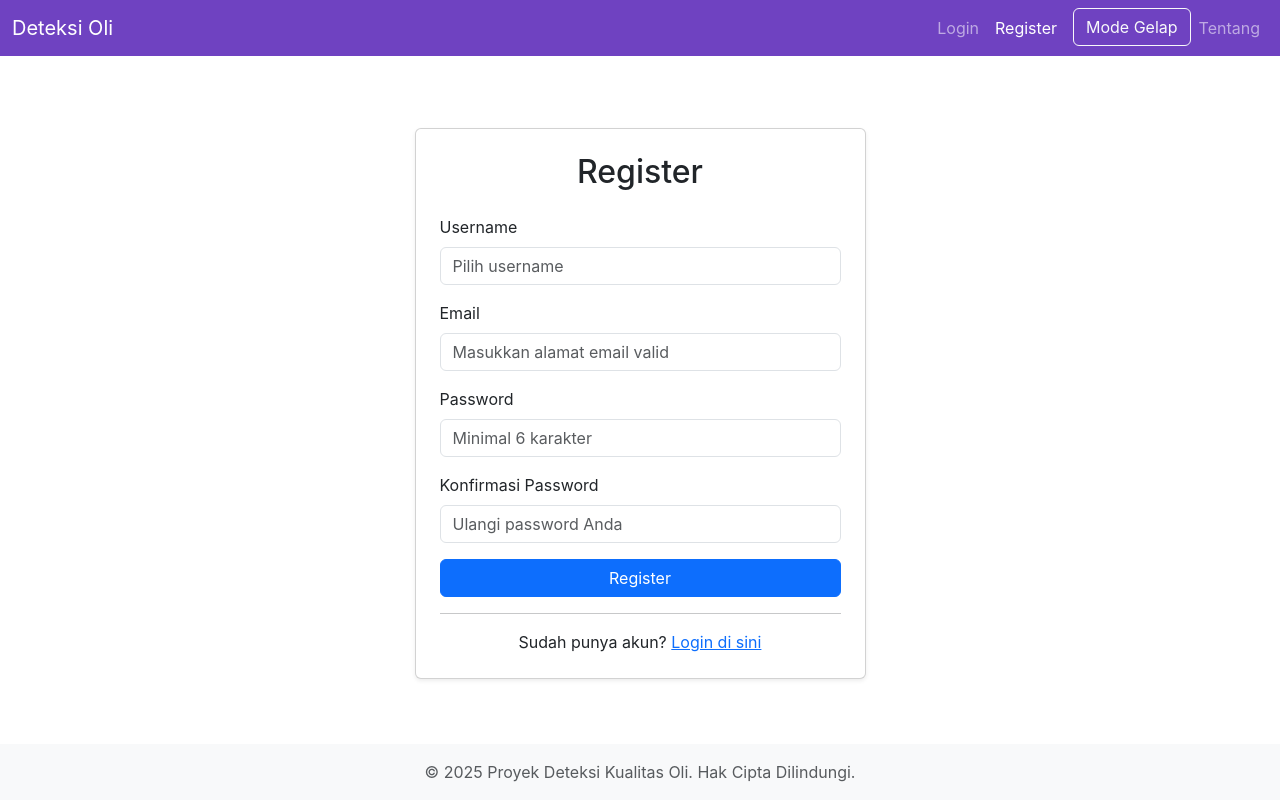
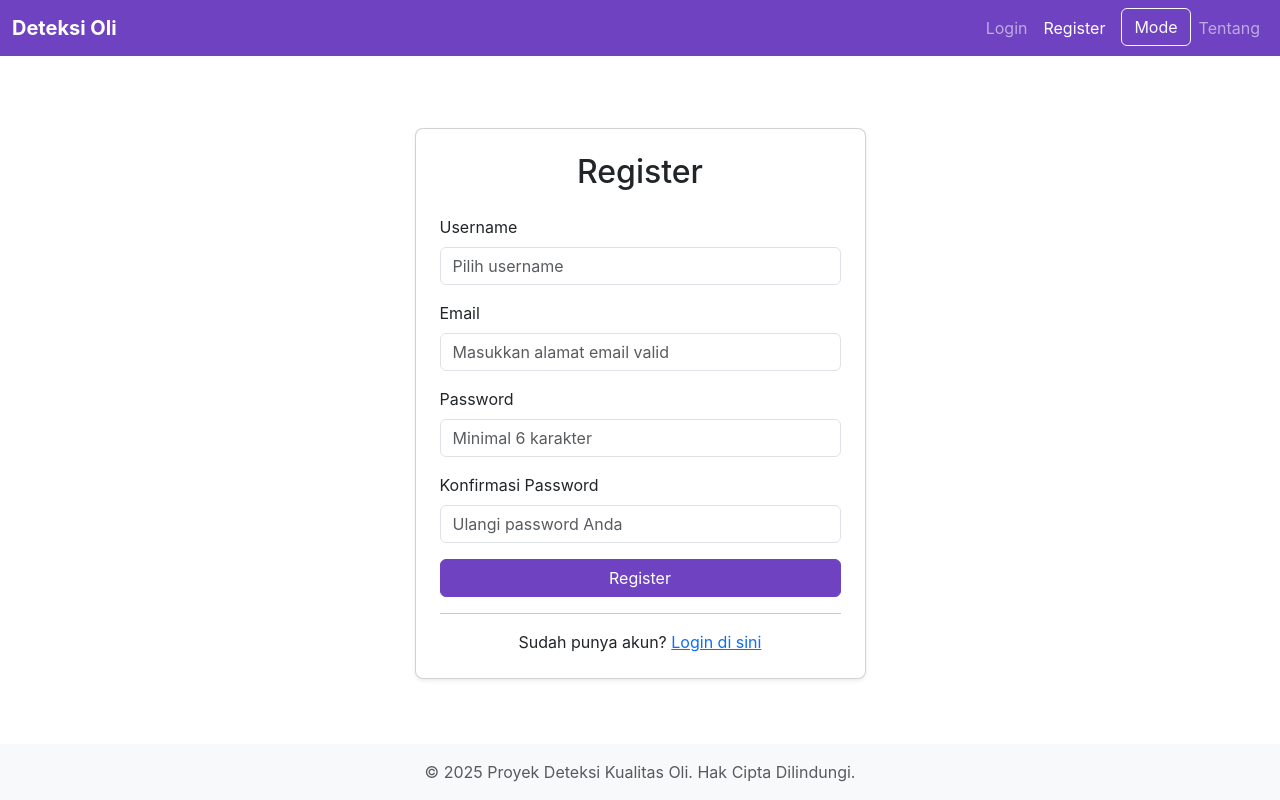
Before and after one commit to nailarraza/projek-yolo8, a Flask app: page /register in a window 1280 px wide. Run offline with Flask 3, Linux system fonts and the light colour scheme; some libraries are stand-ins or nearby versions.

Commit message:
Tahap 10: Penyempurnaan tampilan UI, implementasi ikon mode gelap, dan verifikasi sistem menyeluruh

```diff
--- a/app/static/css/style.css
+++ b/app/static/css/style.css
@@ -1,28 +1,104 @@
-/* Custom styles will go here */
+/* D:/projek-yolo8/app/static/css/style.css */
 body {
-    font-family: 'Inter', sans-serif; /* Contoh penggunaan font Inter jika diinginkan */
+    font-family: 'Inter', -apple-system, BlinkMacSystemFont, "Segoe UI", Roboto, "Helvetica Neue", Arial, sans-serif;
+    padding-top: 70px; /* Sesuaikan dengan tinggi navbar Anda */
+    transition: background-color 0.3s ease, color 0.3s ease;
+}
+
+.main-content {
+    flex: 1;
+    padding-bottom: 2rem; /* Beri ruang sebelum footer */
 }
 
 .navbar-custom {
-    /* Warna ungu utama Anda bisa didefinisikan di sini atau di layout.html */
-    /* background-color: #6f42c1; */ /* Contoh ungu dari Bootstrap docs */
+    background-color: #6f42c1; /* Ungu primer */
+    /* box-shadow: 0 2px 4px rgba(0,0,0,.1); */
 }
 
-/* Tambahan untuk Dark Mode jika ingin lebih spesifik */
+.navbar-brand {
+    font-weight: bold;
+}
+
+.btn-primary {
+    background-color: #6f42c1;
+    border-color: #6f42c1;
+}
+.btn-primary:hover, .btn-primary:focus {
+    background-color: #5a379e;
+    border-color: #533391;
+}
+.btn-success {
+    background-color: #198754; /* Bootstrap green */
+    border-color: #198754;
+}
+.btn-success:hover {
+    background-color: #157347;
+    border-color: #146c43;
+}
+
+.card {
+    border-radius: 0.5rem; /* Sedikit lebih rounded */
+    /* box-shadow: 0 0.125rem 0.25rem rgba(0,0,0,.075); */
+}
+
+.table-hover tbody tr:hover {
+    background-color: rgba(0,0,0,.075); /* Warna hover default Bootstrap */
+}
+
+/* Dark Mode Specifics */
 [data-bs-theme="dark"] body {
-    background-color: #2b3035; /* Contoh warna background gelap */
+    background-color: #212529; /* Warna background gelap Bootstrap */
     color: #dee2e6;
 }
 
+[data-bs-theme="dark"] .navbar-custom {
+    background-color: #4c2a85; /* Ungu lebih gelap untuk dark mode */
+}
+
 [data-bs-theme="dark"] .card {
-    background-color: #343a40;
+    background-color: #2b3035; /* Warna card lebih gelap */
+    border-color: #495057;
+    color: #dee2e6;
+}
+[data-bs-theme="dark"] .list-group-item {
+    background-color: #2b3035;
     border-color: #495057;
 }
 
 [data-bs-theme="dark"] .table {
-    --bs-table-bg: #343a40;
-    --bs-table-striped-bg: #3c4148;
-    --bs-table-hover-bg: #454b52;
+    --bs-table-bg: #2b3035;
+    --bs-table-striped-bg: #32383e;
+    --bs-table-hover-bg: #373d43;
     --bs-table-color: #dee2e6;
     --bs-table-border-color: #495057;
 }
+[data-bs-theme="dark"] .footer {
+    background-color: #1c1f23; /* Footer lebih gelap lagi */
+    color: #adb5bd;
+}
+[data-bs-theme="dark"] .btn-outline-light {
+    --bs-btn-color: #ffc107; /* Kuning untuk kontras */
+    --bs-btn-border-color: #ffc107;
+    --bs-btn-hover-bg: #ffc107;
+    --bs-btn-hover-color: #000;
+}
+[data-bs-theme="dark"] .btn-outline-warning { /* Jika tombol berubah jadi warning */
+    --bs-btn-color: #f8f9fa;
+    --bs-btn-border-color: #f8f9fa;
+    --bs-btn-hover-bg: #f8f9fa;
+    --bs-btn-hover-color: #000;
+}
+
+/* Responsivitas untuk gambar di halaman hasil */
+@media (max-width: 767.98px) {
+    .card .row.g-0 > .col-md-7,
+    .card .row.g-0 > .col-md-5 {
+        width: 100%;
+    }
+    .card .row.g-0 > .col-md-7 img {
+        border-radius: 0.5rem 0.5rem 0 0 !important; /* Atur border radius atas */
+    }
+     .card .row.g-0 > .col-md-5 .card-body {
+        border-radius: 0 0 0.5rem 0.5rem !important; /* Atur border radius bawah */
+    }
+}
--- a/app/static/js/script.js
+++ b/app/static/js/script.js
@@ -1,31 +1,49 @@
-// Custom JavaScript will go here
-
+// D:/projek-yolo8/app/static/js/script.js
 document.addEventListener('DOMContentLoaded', function () {
     const themeToggleBtn = document.getElementById('themeToggleBtn');
-    const currentTheme = localStorage.getItem('theme') ? localStorage.getItem('theme') : null;
     const htmlElement = document.documentElement;
+    const themeIconLight = document.getElementById('themeIconLight');
+    const themeIconDark = document.getElementById('themeIconDark');
+    const themeToggleText = document.getElementById('themeToggleText'); // Opsional, jika masih mau ada teks
 
-    if (currentTheme) {
-        htmlElement.setAttribute('data-bs-theme', currentTheme);
-        updateToggleButtonText(currentTheme);
-    } else { // Default to light if no preference stored
-        htmlElement.setAttribute('data-bs-theme', 'light');
-        updateToggleButtonText('light');
+    // Fungsi untuk mengupdate tampilan tombol tema
+    function updateThemeButton(theme) {
+        if (theme === 'dark') {
+            if (themeIconLight) themeIconLight.style.display = 'none';
+            if (themeIconDark) themeIconDark.style.display = 'inline-block';
+            if (themeToggleText) themeToggleText.textContent = ' Terang'; // Teks jika diinginkan
+            if (themeToggleBtn) themeToggleBtn.classList.replace('btn-outline-light', 'btn-outline-warning');
+
+        } else {
+            if (themeIconLight) themeIconLight.style.display = 'inline-block';
+            if (themeIconDark) themeIconDark.style.display = 'none';
+            if (themeToggleText) themeToggleText.textContent = ' Gelap'; // Teks jika diinginkan
+            if (themeToggleBtn) themeToggleBtn.classList.replace('btn-outline-warning', 'btn-outline-light');
+        }
     }
+
+    const storedTheme = localStorage.getItem('theme');
+    const preferredTheme = window.matchMedia('(prefers-color-scheme: dark)').matches ? 'dark' : 'light';
+    const currentTheme = storedTheme ? storedTheme : preferredTheme;
+
+    htmlElement.setAttribute('data-bs-theme', currentTheme);
+    updateThemeButton(currentTheme);
 
     if (themeToggleBtn) {
         themeToggleBtn.addEventListener('click', function () {
             let newTheme = htmlElement.getAttribute('data-bs-theme') === 'dark' ? 'light' : 'dark';
             htmlElement.setAttribute('data-bs-theme', newTheme);
             localStorage.setItem('theme', newTheme);
-            updateToggleButtonText(newTheme);
+            updateThemeButton(newTheme);
         });
     }
 
-    function updateToggleButtonText(theme) {
-        if (themeToggleBtn) {
-             // Anda bisa menggunakan ikon di sini
-            themeToggleBtn.textContent = theme === 'dark' ? 'Mode Terang' : 'Mode Gelap';
-        }
-    }
+    // Tambahkan event listener untuk perubahan preferensi sistem (jika pengguna mengubahnya saat tab terbuka)
+    window.matchMedia('(prefers-color-scheme: dark)').addEventListener('change', event => {
+      if (!localStorage.getItem('theme')) { // Hanya update jika tema tidak di-override oleh user
+          const newColorScheme = event.matches ? "dark" : "light";
+          htmlElement.setAttribute('data-bs-theme', newColorScheme);
+          updateThemeButton(newColorScheme);
+      }
+    });
 });
```
